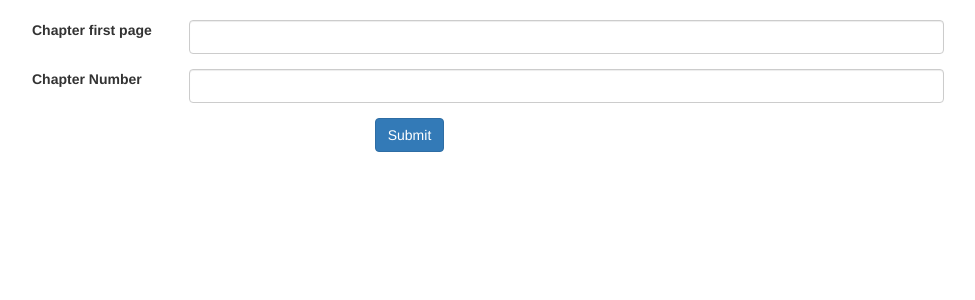
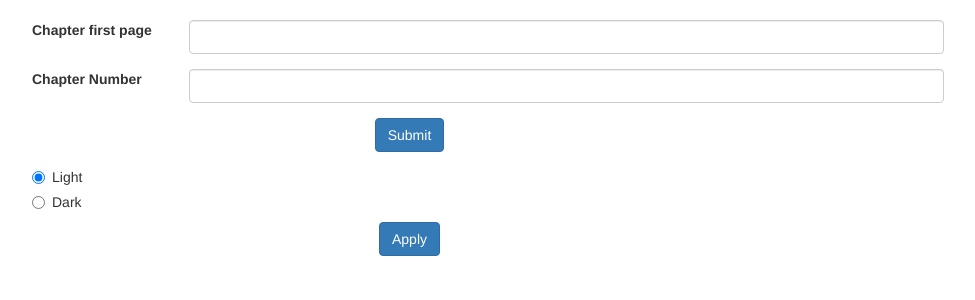
Before and after one commit to nashahzad/MangaChapterScraper, a Flask app: page / in a window 1280 px wide. Shown: the part 50-350 px from the top of the page, without its empty margins (152-1127 px from the left). Run offline with Flask 2, Linux system fonts and the light colour scheme; some libraries are stand-ins or nearby versions.

Commit message:
Added an optional dark theme

```diff
--- a/app.py
+++ b/app.py
@@ -4,19 +4,23 @@ from crawler import ImageCrawler
 
 app = Flask(__name__)
 Bootstrap(app)
-
+light = True
 
 @app.route('/')
 def hello_world():
-    return render_template('query_page.html')
+    args = request.args.to_dict()
+    global light
+    light = True if args.get('light', 'true') == 'true' else False
+    return render_template('query_page.html', light=light)
 
 @app.route('/search')
 def search():
     args = request.args.to_dict()
     crawler = ImageCrawler(args)
     images = crawler.crawl()
-    return render_template('image_results.html', images=images)
+    global light
+    return render_template('image_results.html', images=images, light=light)
 
 
 if __name__ == '__main__':
-    app.run("0.0.0.0", port=80, debug=True)
+    app.run("0.0.0.0", port=80)
--- a/templates/query_page.html
+++ b/templates/query_page.html
@@ -3,8 +3,17 @@
 
 {% block styles %}
 {{super()}}
+    {% if light %}
+    {% block if %}
 <link rel="stylesheet"
       href="{{url_for('.static', filename='styles.css')}}">
+    {% endblock if %}
+    {% else %}
+    {% block else %}
+<link rel="stylesheet"
+      href="{{url_for('.static', filename='dark_styles.css')}}">
+        {% endblock else %}
+    {% endif %}
 {% endblock %}
 
 {% block navbar %}
@@ -44,6 +53,19 @@
     </div>
   </div>
 </form>
+            <form action="/">
+              <div class="radio">
+              <label><input type="radio" name="light" value="true" checked="checked">Light</label>
+            </div>
+            <div class="radio">
+              <label><input type="radio" name="light" value="false">Dark</label>
+            </div>
+                <div class="form-group row">
+                <div class="col-sm-10 text-center">
+                  <button type="submit" class="btn btn-primary">Apply</button>
+                </div>
+              </div>
+            </form>
         </div>
     </div>
 
```
Also changed, not shown: static/dark_styles.css (added, +27 -0 lines), templates/image_results.html (+16 -1 lines).
